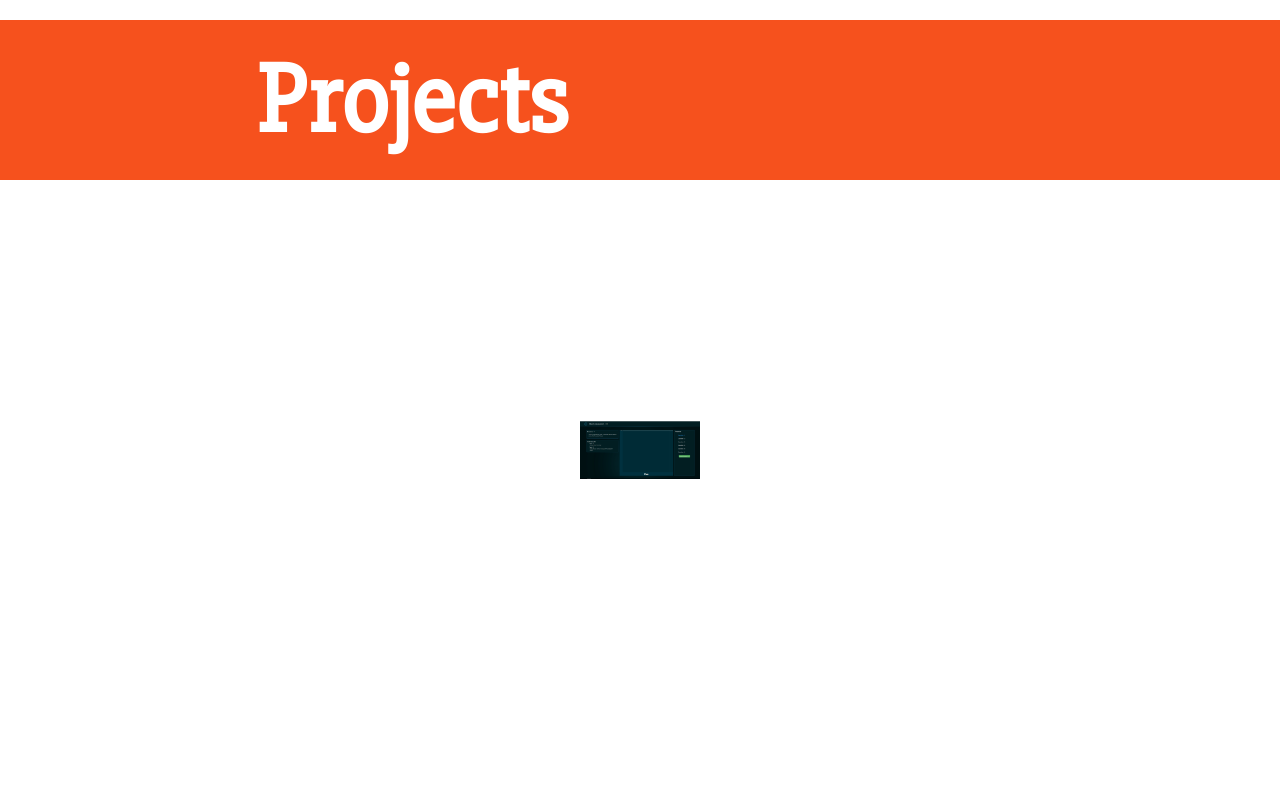
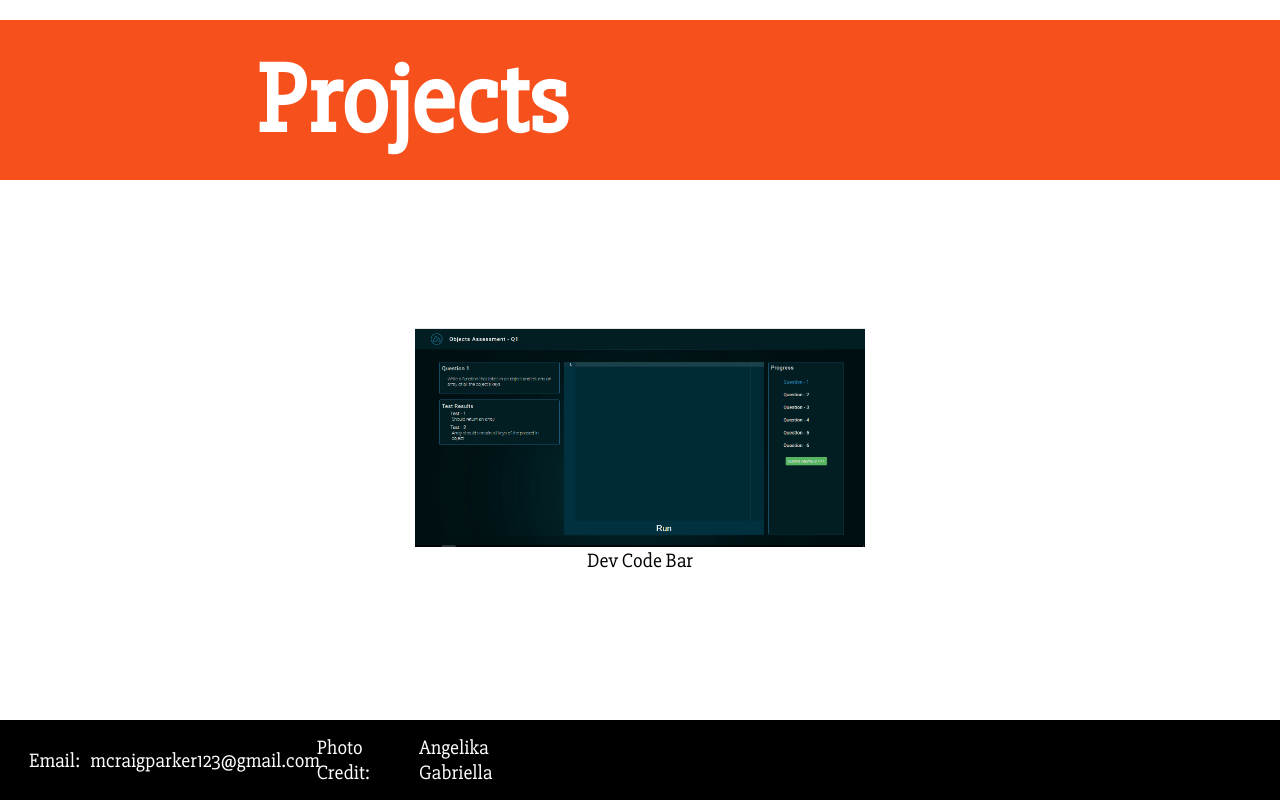
Before and after one commit to winniethejedi/portfolio-website, a plain HTML site: page index.html in a window 1280 px wide. Shown: the part 2160-2960 px from the top of the page. Before the commit the page ends 2880 px from the top, so only its background shows below. Drawn offline with nearby package versions, Linux system fonts and the light colour scheme.

Commit message:
added footer and did more styling

```diff
--- a/index.html
+++ b/index.html
@@ -52,10 +52,10 @@
     <div class='profiles'>
         <h2 class="header" id='profiles-header'>Profiles</h2>
         <div class="contents hide" id='profiles-content'>
-            <a href="https://github.com/winniethejedi">
+            <a href="https://github.com/winniethejedi" target="_newtab">
                 <div class="image-link" id='github'></div>
             </a>
-            <a href="https://www.linkedin.com/in/craig-parker-34b5b69a/">
+            <a href="https://www.linkedin.com/in/craig-parker-34b5b69a/" target="_newtab">
                 <div class="image-link" id='linkedin'></div>
             </a>
         </div>
@@ -73,13 +73,20 @@
     <div class="projects">
         <h2 class="header" id="projects-header">Projects</h2>
         <div class="contents hide" id="projects-contents">
-            <a href="http://www.devcodebar.com/">
-                <div class="image-link" id='dev-code-bar'></div>
+            <a href="http://www.devcodebar.com/" target="_newtab">
+                <div class="project-link" id='dev-code-bar'></div>
+                <p>Dev Code Bar</p>
             </a>
         </div>
 </body>
 
 <footer>
+    <div class='footer-link' id='email'>
+        <p>Email: </p><a href="mailto:mcraigparker123@gmail.com">mcraigparker123@gmail.com</a>
+    </div>
+    <div class='footer-link' id='photo-credit'>
+        <p>Photo Credit: </p><a href="https://www.angelikagabriella.com/">Angelika Gabriella</a>
+    </div>
 </footer>
 
 <script src="https://code.jquery.com/jquery-3.2.1.min.js" integrity="sha256-hwg4gsxgFZhOsEEamdOYGBf13FyQuiTwlAQgxVSNgt4="
--- a/style.scss
+++ b/style.scss
@@ -18,6 +18,7 @@
 
 
 @import './styles/about-me.scss';
+@import './styles/footer.scss';
 @import './styles/header.scss';
 @import './styles/knowledge.scss';
 @import './styles/profiles.scss';
--- /dev/null
+++ b/styles/footer.scss
@@ -0,0 +1,24 @@
+footer {
+    display: flex;
+    justify-content: flex-start;
+    align-items: center;
+    background-color: black;
+    height: 10vh;
+    color: white;
+    p {
+        padding-right: 10px;
+        padding-left: 10%;
+        font-size: 20px;
+    }
+    a {
+        font-size: 20px;
+        &:hover{
+            color: #00A6ED;
+        }
+    }
+    .footer-link {
+        display: flex;
+        justify-content: flex-start;
+        align-items: center;
+    }
+}
--- a/styles/header.scss
+++ b/styles/header.scss
@@ -62,16 +62,28 @@
 
 #about-me-button {
     background-color:  #0D2C54;
+    &:hover {
+        color: rgba(255, 255, 255, 0.5)
+    }
 }
 
 #profiles-button {
     background-color: #7FB800;
+    &:hover {
+        color: rgba(255, 255, 255, 0.5)
+    }
 }
 
 #knowledge-button {
     background-color: #FFB400;
+    &:hover {
+        color: rgba(255, 255, 255, 0.5)
+    }
 }
 
 #projects-button {
     background-color: #F6511D;
+    &:hover {
+        color: rgba(255, 255, 255, 0.5)
+    }
 }
--- a/styles/projects.scss
+++ b/styles/projects.scss
@@ -4,11 +4,14 @@
     // top: 0;
 }
 
+.project-link {
+    min-width: 450px;
+    min-height: 220px;
+    background-size: contain;
+    background-repeat: no-repeat;
+    background-position: center;
+}
+
 #dev-code-bar {
     background-image: url('./assets/dev-code-bar.png');
 }
-
-#projects-carousel {
-    height: 400px;
-    width: 500px;
-}
--- a/styles/shared.scss
+++ b/styles/shared.scss
@@ -24,11 +24,21 @@
     margin: 20px;
     min-height: 500px;
     color: black;
+    a {
+        color: black;
+        text-align: center;
+        p {
+            font-size: 20px;
+        }
+        &:hover {
+            color: #00A6ED
+        }
+    }
 }
 
 .image-link {
-    width: 120px;
-    height: 120px;
+    min-width: 120px;
+    min-height: 120px;
     background-size: contain;
     background-repeat: no-repeat;
     background-position: center;
```
Also changed, not shown: style.css.
